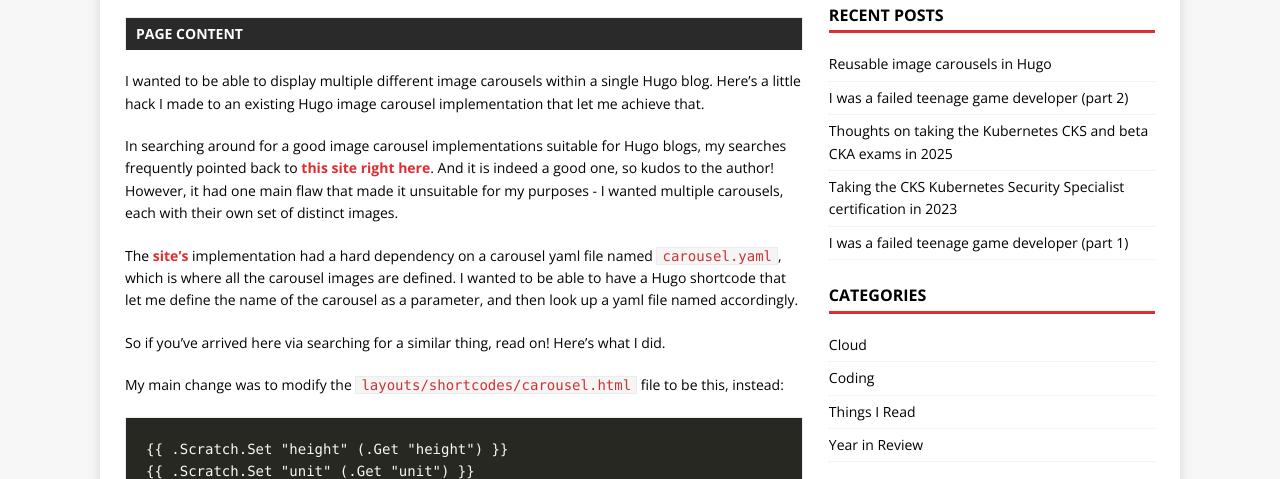
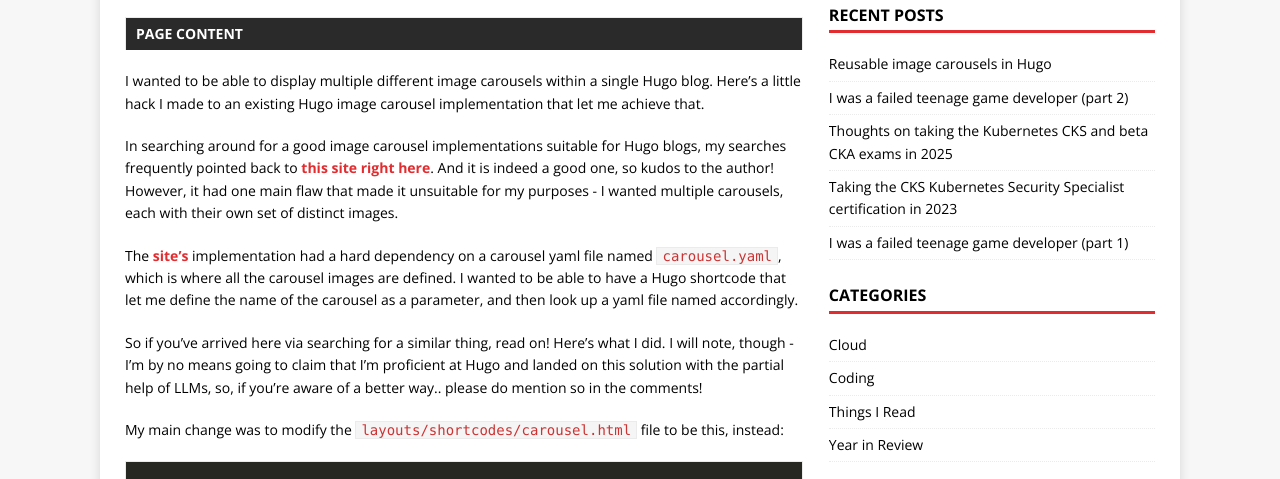
Before and after one commit to mrbarge/blog, a plain HTML site: page posts/hugo-image-carousels/index.html in a window 1280 px wide. Shown: the part 265-744 px from the top of the page. Drawn offline with nearby package versions, Linux system fonts and the light colour scheme.

Commit message:
Minor fix

```diff
--- a/posts/hugo-image-carousels/index.html
+++ b/posts/hugo-image-carousels/index.html
@@ -57,7 +57,7 @@
 			<p>I wanted to be able to display multiple different image carousels within a single Hugo blog. Here&rsquo;s a little hack I made to an existing Hugo image carousel implementation that let me achieve that.</p>
 <p>In searching around for a good image carousel implementations suitable for Hugo blogs, my searches frequently pointed back to <a href="https://hugocodex.org/add-ons/slider-carousel/">this site right here</a>. And it is indeed a good one, so kudos to the author! However, it had one main flaw that made it unsuitable for my purposes - I wanted multiple carousels, each with their own set of distinct images.</p>
 <p>The <a href="https://hugocodex.org/add-ons/slider-carousel/">site&rsquo;s</a> implementation had a hard dependency on a carousel yaml file named <code>carousel.yaml</code>, which is where all the carousel images are defined. I wanted to be able to have a Hugo shortcode that let me define the name of the carousel as a parameter, and then look up a yaml file named accordingly.</p>
-<p>So if you&rsquo;ve arrived here via searching for a similar thing, read on! Here&rsquo;s what I did.</p>
+<p>So if you&rsquo;ve arrived here via searching for a similar thing, read on! Here&rsquo;s what I did. I will note, though - I&rsquo;m by no means going to claim that I&rsquo;m proficient at Hugo and landed on this solution with the partial help of LLMs, so, if you&rsquo;re aware of a better way.. please do mention so in the comments!</p>
 <p>My main change was to modify the <code>layouts/shortcodes/carousel.html</code> file to be this, instead:</p>
 <div class="highlight"><pre tabindex="0" style="color:#f8f8f2;background-color:#272822;-moz-tab-size:4;-o-tab-size:4;tab-size:4;"><code class="language-html" data-lang="html"><span style="display:flex;"><span>{{ .Scratch.Set &#34;height&#34; (.Get &#34;height&#34;) }}
 </span></span><span style="display:flex;"><span>{{ .Scratch.Set &#34;unit&#34; (.Get &#34;unit&#34;) }}
```
